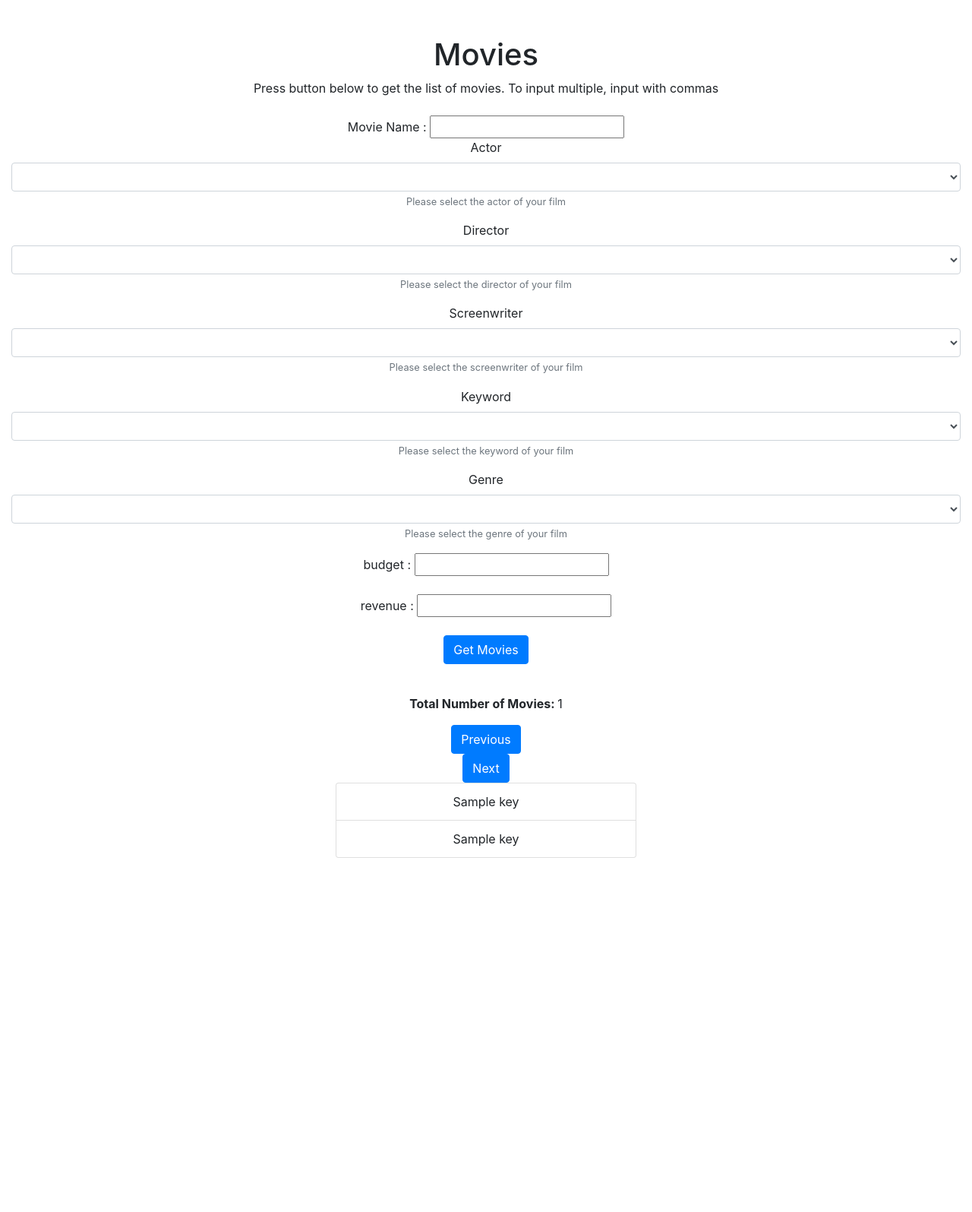
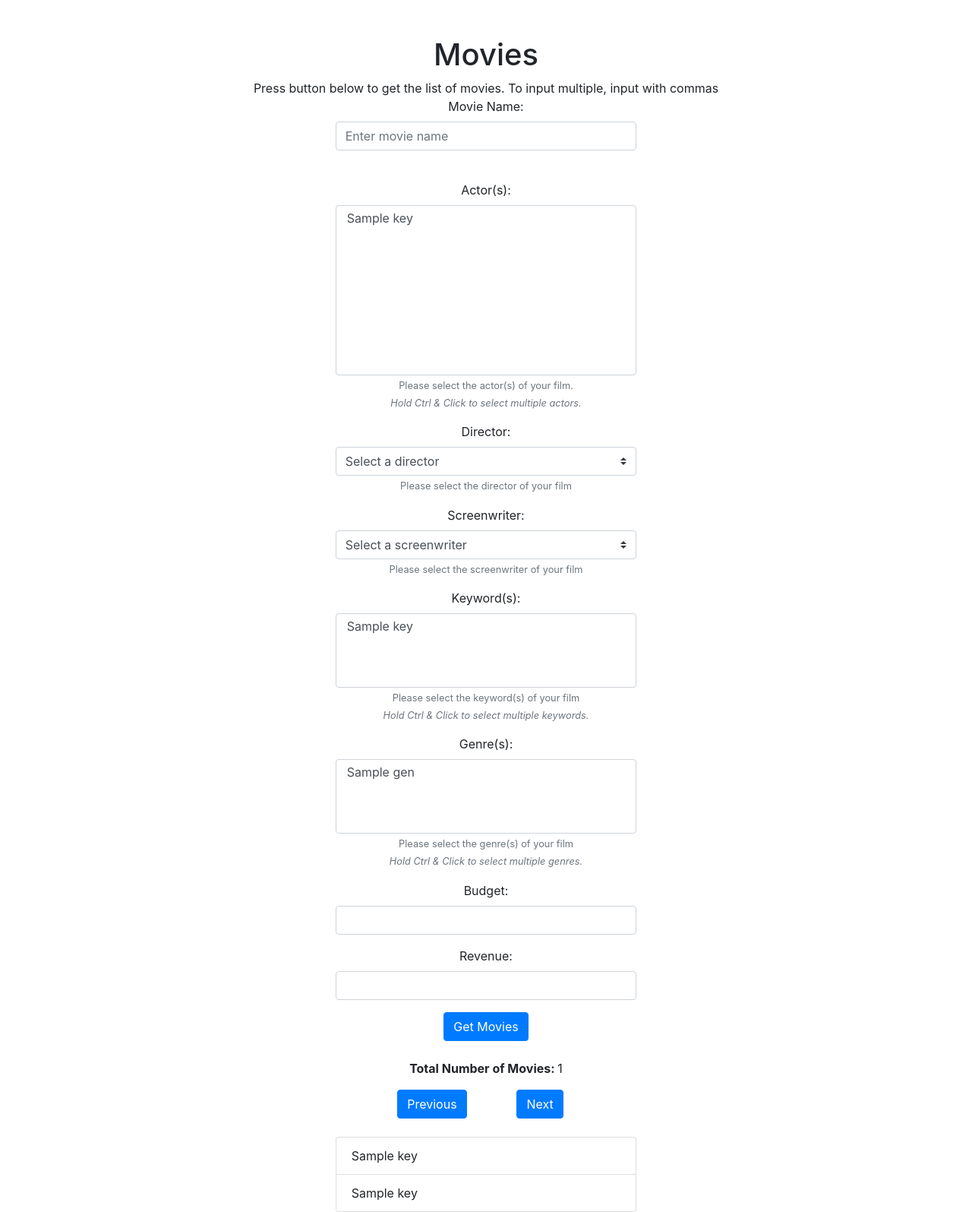
Before and after one commit to shravanjeevan/comp9321-ass2, a Flask app: template templates/movies.html in a window 1280 px wide. Shown: the part 56-1651 px from the top of the page at 76% size. Before the commit the page ends 1185 px from the top, so only its background shows below. Run offline with Flask 2, Linux system fonts and the light colour scheme; the template is opened without the code that fills it: most values are stand-ins (such as "Sample title", 1, 10 or a date in 2020); parts of the project's set-up code (start-up, migrations or seed data) failed here and were passed over; some libraries are stand-ins or nearby versions.

Commit message:
some UI changes

```diff
--- a/analytics.csv
+++ b/analytics.csv
@@ -1,2 +1,2 @@
 actors,specific actor,directors,specific director,screenwriters,specific screenwriter,movies,specific movie,keywords,genres,score predictor
-27,0,84,1,27,0,38,0,116,31,17
+83,0,87,1,28,0,99,0,134,32,17
--- a/app.py
+++ b/app.py
@@ -26,7 +26,7 @@ token_dict = {}
 user_dict = {}
 
 app = Flask(__name__)
-
+# GLOBAL VARIABLES
 ADMIN_TOKEN = "eyJhbGciOiJIUzI1NiIsInR5cCI6IkpXVCJ9"
 token_dict[ADMIN_TOKEN] = True
 api = Api(app, title='COMP9321 Assignment 2 - API Documentation', validate=True)
@@ -60,7 +60,7 @@ def valid_token(token):
     else:
         return False
 
-# GLOBAL VARIABLES
+
 actor_average, directorDF, screenwriterDF, actorDF, keywordsDF, genresDF, movieDF = process_dataset2()
 analytics_api_call_count = loadCSV_vertical('analytics.csv')
 top_actor = loadCSV_horizontal('top_actor.csv')
@@ -856,81 +856,81 @@ class SpecificScreenwriter(Resource):
 # Handles query pagination
 def pagination(request, args, record):
 
-        offset = 0
-        limit = 20
-        if 'offset' in args and args['offset'] is not None and args['offset'] > 0:
-            offset = args['offset']
-        elif 'offset' in args and args['offset'] is not None and args['offset'] < 0:
-            return record, {
-                'error': "Bad request.",
-                'message': "Invalid offset input. Offset should be >= 0."
-            }, 400
+    offset = 0
+    limit = 20
+    if 'offset' in args and args['offset'] is not None and args['offset'] > 0:
+        offset = args['offset']
+    elif 'offset' in args and args['offset'] is not None and args['offset'] < 0:
+        return record, {
+            'error': "Bad request.",
+            'message': "Invalid offset input. Offset should be >= 0."
+        }, 400
 
-        if 'limit' in args and args['limit'] is not None and args['limit'] > 0:
-            limit = args['limit']
-        elif 'limit' in args and args['limit'] is not None and args['limit'] < 0:
-            return record, {
-                'error': "Bad request.",
-                'message': "Invalid limit input. Limit should be >= 0."
-            }, 400
+    if 'limit' in args and args['limit'] is not None and args['limit'] > 0:
+        limit = args['limit']
+    elif 'limit' in args and args['limit'] is not None and args['limit'] < 0:
+        return record, {
+            'error': "Bad request.",
+            'message': "Invalid limit input. Limit should be >= 0."
+        }, 400
 
-        qsize = len(record.index)
-        record = record.iloc[offset : offset + limit]
-        qpagesize = len(record.index)
+    qsize = len(record.index)
+    record = record.iloc[offset : offset + limit]
+    qpagesize = len(record.index)
 
-        querystring = ""
-        for key in args.keys():
-            if key == 'offset' or key == 'limit': continue
-            if args[key] is not None:
-                querystring += key + "=" + urlencode(str(args[key])) + "&"
-        baseURL     = request.base_url + "?" + querystring
-        print(baseURL)
-        firstURL    = baseURL + 'limit=' + str(limit) + "&"
-        lastURL     = baseURL
-        prevURL     = baseURL
-        nextURL     = baseURL
+    querystring = ""
+    for key in args.keys():
+        if key == 'offset' or key == 'limit': continue
+        if args[key] is not None:
+            querystring += key + "=" + urlencode(str(args[key])) + "&"
+    baseURL     = request.base_url + "?" + querystring
+    print(baseURL)
+    firstURL    = baseURL + 'limit=' + str(limit) + "&"
+    lastURL     = baseURL
+    prevURL     = baseURL
+    nextURL     = baseURL
 
-        if offset - limit > 0: # if there's nothing previous then it's just the original url
-            prevURL += 'offset=' + str((offset - limit)) + '&limit=' + str(limit) + "&"
+    if offset - limit >= 0: # if there's nothing previous then it's just the original url
+        prevURL += 'offset=' + str((offset - limit)) + '&limit=' + str(limit) + "&"
+    else:
+        prevURL = None
+
+    if offset + limit < qsize:
+        nextURL += 'offset=' + str((offset + limit)) + "&"
+        if offset + limit + limit > qsize:
+            nextURL += 'limit=' + str(limit) + "&"
+            lastURL = nextURL
         else:
-            prevURL += 'limit=' + str(limit) + "&"
+            nextURL += 'limit=' + str(limit) + "&"
+            lastURL += 'offset=' + str((qsize - (qsize % limit))) + '&limit=' + str(limit) + "&"
+    else:
+        nextURL = None
+        lastURL += 'offset=' + str((qsize - (qsize % limit))) + '&limit=' + str(limit) + "&"
 
-        if offset + limit < qsize:
-            nextURL += 'offset=' + str((offset + limit)) + "&"
-            if offset + limit + limit > qsize:
-                nextURL += 'limit=' + str(qsize - offset - limit) + "&"
-                lastURL = nextURL
-            else:
-                nextURL += 'limit=' + str(limit) + "&"
-                lastURL += 'offset=' + str((qsize - (qsize % limit))) + '&limit=' + str(limit) + "&"
-        else:
-            nextURL = None
-            lastURL = None
+    if firstURL is not None : firstURL = firstURL[:-1]
+    if lastURL  is not None : lastURL = lastURL[:-1]
+    if prevURL  is not None : prevURL = prevURL[:-1]
+    if nextURL  is not None : nextURL = nextURL[:-1]
 
-        if firstURL is not None : firstURL = firstURL[:-1]
-        if lastURL  is not None : lastURL = lastURL[:-1]
-        if prevURL  is not None : prevURL = prevURL[:-1]
-        if nextURL  is not None : nextURL = nextURL[:-1]
-
-        return record, {
-            'href'  : request.url,
-            'offset': offset,
-            'limit' : limit,
-            'results_shown' : qpagesize,
-            'total_results' : qsize,
-            'first' : {
-                'href'  : firstURL
-            },
-            'prev'  : {
-                'href'  : prevURL
-            },
-            'next'  : {
-                'href'  : nextURL
-            },
-            'last'  : {
-                'href'  :lastURL
-            }
-        }, 200
+    return record, {
+        'href'  : request.url,
+        'offset': offset,
+        'limit' : limit,
+        'results_shown' : qpagesize,
+        'total_results' : qsize,
+        'first' : {
+            'href'  : firstURL
+        },
+        'prev'  : {
+            'href'  : prevURL
+        },
+        'next'  : {
+            'href'  : nextURL
+        },
+        'last'  : {
+            'href'  :lastURL
+        }
+    }, 200
 
 
 top_act_parser = reqparse.RequestParser()
--- a/templates/movies.html
+++ b/templates/movies.html
@@ -24,24 +24,31 @@
   <h1> Movies </h1>
   <pr> Press button below to get the list of movies.
     To input multiple, input with commas
-  <br> </br>
-  <form class="form-group" action="/application/movies_ui" method="post">
-  Movie Name : <input type='text' name='name'>
+  <br/>
+  <div class="row  justify-content-center">
+    <div class="col-4">
+
+      <form action="/application/movies_ui" method="post">
         <div class="form-group">
-      <label for="Actor">Actor</label>
-      <select name="actor" class="form-control">
-          <option value=""></option>
+            <label for="movie-name">Movie Name:</label>
+            <input class="form-control" type='text' name='name' id="movie-name" placeholder="Enter movie name">
+        </div>
+        <br />
+        <div class="form-group">
+            <label for="actor-names">Actor(s):</label>
+            <select multiple name="actor" class="form-control" id="actor-names" size="10">
               {% for dir in actors %}
               <option value="{{dir}}">{{dir}}</option>
               {% endfor %}
             </select>
-      <small id="actorHelp" class="form-text text-muted">Please select the actor of your film</small>
+            <small id="actorHelp" class="form-text text-muted">Please select the actor(s) of your film.</small>
+            <small id="actorHelp" class="form-text text-muted"><i>Hold Ctrl & Click to select multiple actors.</i></small>
         </div>
 
         <div class="form-group">
-      <label for="Director">Director</label>
-      <select name="director" class="form-control">
-          <option value=""></option>
+            <label for="Director">Director:</label>
+            <select name="director" class="custom-select">
+                <option default value="">Select a director</option>
               {% for dir in directors %}
               <option value="{{dir}}">{{dir}}</option>
               {% endfor %}
@@ -49,9 +56,9 @@
             <small id="directorHelp" class="form-text text-muted">Please select the director of your film</small>
           </div>
           <div class="form-group">
-      <label for="Screenwriter">Screenwriter</label>
-      <select name="screenwriter" class="form-control">
-          <option value=""></option>
+            <label for="sscreenwriter">Screenwriter:</label>
+            <select name="screenwriter" class="custom-select">
+                <option default value="">Select a screenwriter</option>
               {% for dir in screenwriter %}
                 <option value="{{dir}}">{{dir}}</option>
               {% endfor %}
@@ -60,63 +67,81 @@
           </div>
 
           <div class="form-group">
-      <label for="Keyword">Keyword</label>
-      <select name="keyword" class="form-control">
-          <option value=""></option>
+            <label for="Keyword">Keyword(s):</label>
+            <select multiple name="keyword" class="form-control">
               {% for dir in keywords %}
                 <option value="{{dir}}">{{dir}}</option>
               {% endfor %}
             </select>
-      <small id="keywordHelp" class="form-text text-muted">Please select the keyword of your film</small>
+            <small id="keywordHelp" class="form-text text-muted">Please select the keyword(s) of your film</small>
+            <small id="keywordHelp" class="form-text text-muted"><i>Hold Ctrl & Click to select multiple keywords.</i></small>
+
           </div>
           <div class="form-group">
-          <label for="Genre">Genre</label>
-          <select name="genre" class="form-control">
-              <option value=""></option>
+            <label for="Genre">Genre(s):</label>
+            <select multiple name="genre" class="form-control">
               {% for dir in genres %}
                 <option value="{{dir}}">{{dir}}</option>
               {% endfor %}
             </select>
-          <small id="genreHelp" class="form-text text-muted">Please select the genre of your film</small>
+            <small id="genreHelp" class="form-text text-muted">Please select the genre(s) of your film</small>
+            <small id="genreHelp" class="form-text text-muted"><i>Hold Ctrl & Click to select multiple genres.</i></small>
+
           </div>
-
-  budget : <input type='number' name='budget'>
-  <br/>
-  <br/>
-  revenue : <input type='number' name='revenue'>
-  <br/>
-  <br/>
+          <div class="form-group">
+              <label for="budget">Budget:</label>
+              <input class="form-control" type='number' name='budget' min=0>
+          </div>
+          <div class="form-group">
+              <label for="Revenue">Revenue:</label>
+              <input class="form-control" type='number' name='revenue' min=0>
+          </div>
       <button type="submit" class="btn btn-primary">Get Movies</button>
       </form>
+    </div>
+  </div>
 </center>
   <br/>
   {% if movie_dict is defined %}
   <div class="row justify-content-center">
     <div class="col-4 text-center">
       <p><b>Total Number of Movies: </b>{{movie_dict['total_results']}}</p>
-      <div class="row">
-          <div class="col">
+      <div class="row justify-content-center">
         {% if movie_dict['prev'] is defined and movie_dict['next'] is defined %}
-              {%if movie_dict['prev']['href'] != None%}
-              <span>
+          <div class="col-4">
+
                   <form action="/application/movies_ui" method="post">
-                    <input type='hidden' name='url' value={{movie_dict['prev']['href']}} >
-                    <button type="submit" class="btn btn-primary">Previous</button>
+                    <input type='hidden' name='url' value="{{movie_dict['prev']['href']}}" >
+                    {% if movie_dict['prev']['href'] == None %}
+                    <button type="submit" class="btn btn-primary" disabled >Previous</button>
+                    {% else %}
+                    <button type="submit" class="btn btn-primary" >Previous</button>
+                    {% endif %}
                   </form>
-              </span>
+
+
+          </div>
+          <div class="col-4">
+            <form action="/application/movies_ui" method="post">
+              <input type='hidden' name='url' value="{{movie_dict['next']['href']}}" >
+              {% if movie_dict['next']['href'] == None %}
+              <button type="submit" class="btn btn-primary" disabled>Next</button>
+              {% else %}
+              <button type="submit" class="btn btn-primary">Next</button>
               {% endif %}
-                {%if movie_dict['next']['href'] != None%}
-
-                <span>
-                  <form action="/application/movies_ui" method="post">
-                    <input type='hidden' name='url' value={{movie_dict['next']['href']}} >
-                    <button type="submit" class="btn btn-primary">Next</button>
             </form>
-              </span>
-                {% endif %}
+          </div>
           {% endif %}
         </div>
       </div>
+
+
+    </div>
+  </div>
+</div>
+<br/>
+<div class="row justify-content-center">
+  <div class="col-4">
       <ul class="list-group">
           {% for key in movie_dict['movies'] %}
           <li class="list-group-item">{{movie_dict['movies'][key]['title']}}</li>
@@ -127,7 +152,6 @@
 
             {% endfor %}
         </ul>
-
   </div>
 </div>
 
--- a/top_director.csv
+++ b/top_director.csv
@@ -1,6 +1,6 @@
 index,0
 steven spielberg,7
-george stevens,28
+george stevens,30
 aaron seltzer,35
 atom egoyan,6
 alessandro carloni,8
--- a/top_screenwriter.csv
+++ b/top_screenwriter.csv
@@ -1,6 +1,6 @@
 index,0
 katsuhiro ōtomo,5
-aaron covington,8
+aaron covington,9
 adam rifkin,4
 alan j. schoolcraft,3
 alex gibney,2
```
Also changed, not shown: templates/actors.html (+43 -21 lines), templates/keywords.html (+25 -8 lines), top_actor.csv (+5 -3 lines), top_movie.csv (+4 -4 lines). Lines whose indentation alone changed are shown as unchanged.
